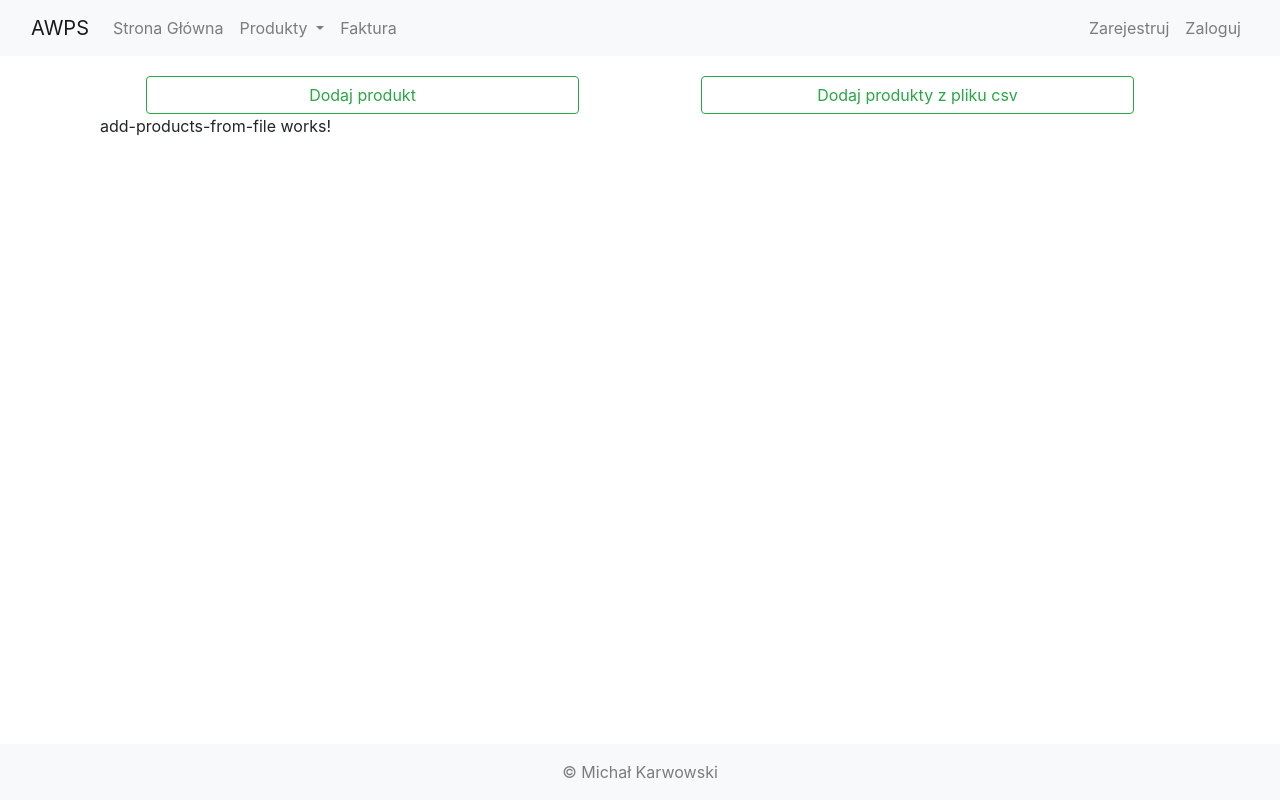
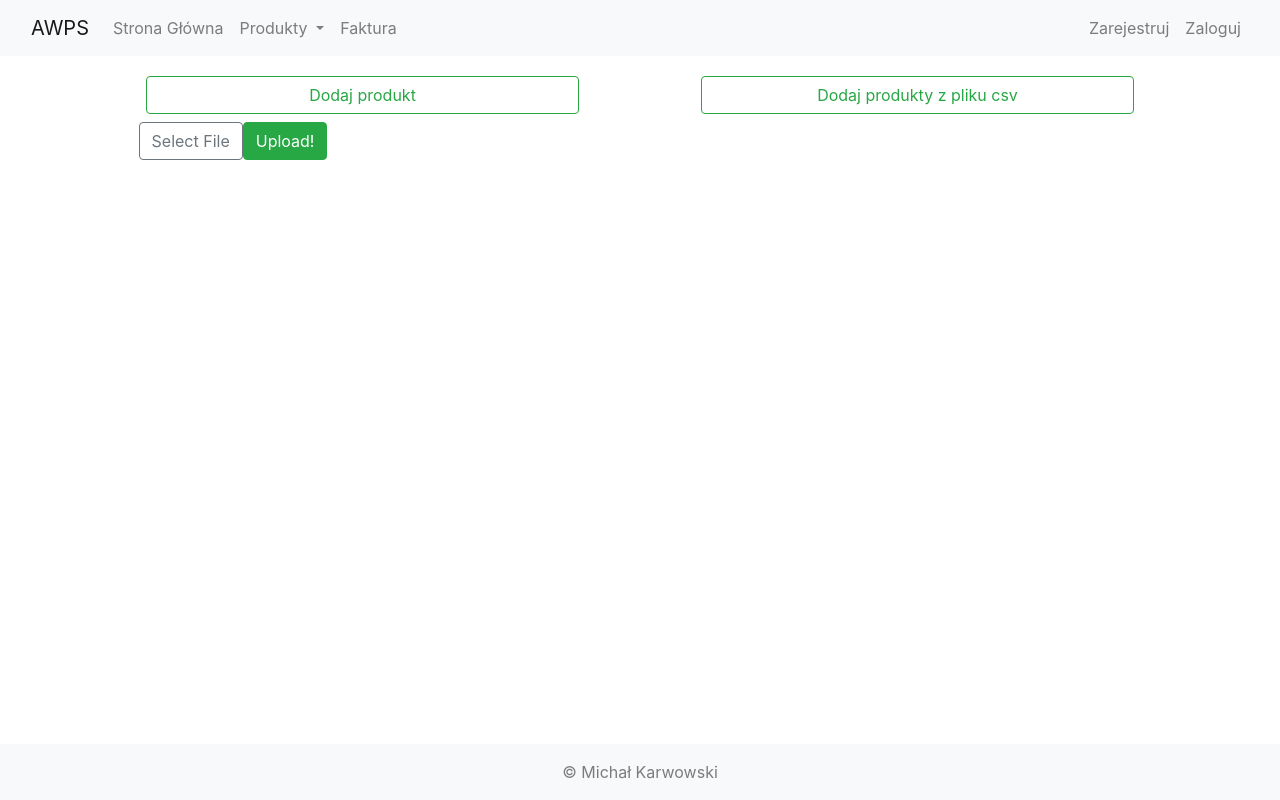
Before and after one commit to Karw0s/sklep_zoo_client, an Angular app: page /products/new/file in a window 1280 px wide. Built offline with nearby package versions, Linux system fonts and the light colour scheme.

Commit message:
dodaje możliwość załadowania pliku, ale jeszcze nic z nim się robi

```diff
--- a/src/app/products/product-add-page/add-products-from-file/add-products-from-file.component.html
+++ b/src/app/products/product-add-page/add-products-from-file/add-products-from-file.component.html
@@ -1,3 +1,23 @@
-<p>
-  add-products-from-file works!
-</p>
+<h3></h3>
+
+<div class="row justify-content-around">
+  <div class="col-11">
+    <!--<div class="input-group mb-3">-->
+      <!--<div class="custom-file">-->
+        <!--<input type="file"-->
+               <!--id="file"-->
+               <!--class="custom-file-input">-->
+        <!--<label class="custom-file-label" for="file">Wybierz plik</label>-->
+      <!--</div>-->
+      <!--<div class="input-group-append">-->
+        <!--<button class="btn btn-outline-secondary" type="button">Upload</button>-->
+      <!--</div>-->
+    <!--</div>-->
+    <input
+      style="display: none"
+      type="file" (change)="onFileChanged($event)"
+      #fileInput>
+    <button type="button" class="btn btn-outline-secondary" (click)="fileInput.click()">Select File</button>
+    <button type="button" class="btn btn-success"  (click)="onUpload()">Upload!</button>
+  </div>
+</div>
--- a/src/app/products/product-add-page/add-products-from-file/add-products-from-file.component.ts
+++ b/src/app/products/product-add-page/add-products-from-file/add-products-from-file.component.ts
@@ -7,9 +7,28 @@ import { Component, OnInit } from '@angular/core';
 })
 export class AddProductsFromFileComponent implements OnInit {
 
+  fileToUpload: File = null;
+
   constructor() { }
 
   ngOnInit() {
   }
 
+  onFileChanged(event) {
+    this.fileToUpload = event.target.files[0];
+  }
+
+  onUpload() {
+    // upload code goes here
+    console.log(this.fileToUpload);
+  }
+
+  // uploadFileToActivity() {
+  //   this.fileUploadService.postFile(this.fileToUpload).subscribe(data => {
+  //     // do something, if upload success
+  //   }, error => {
+  //     console.log(error);
+  //   });
+  // }
+
 }
```
